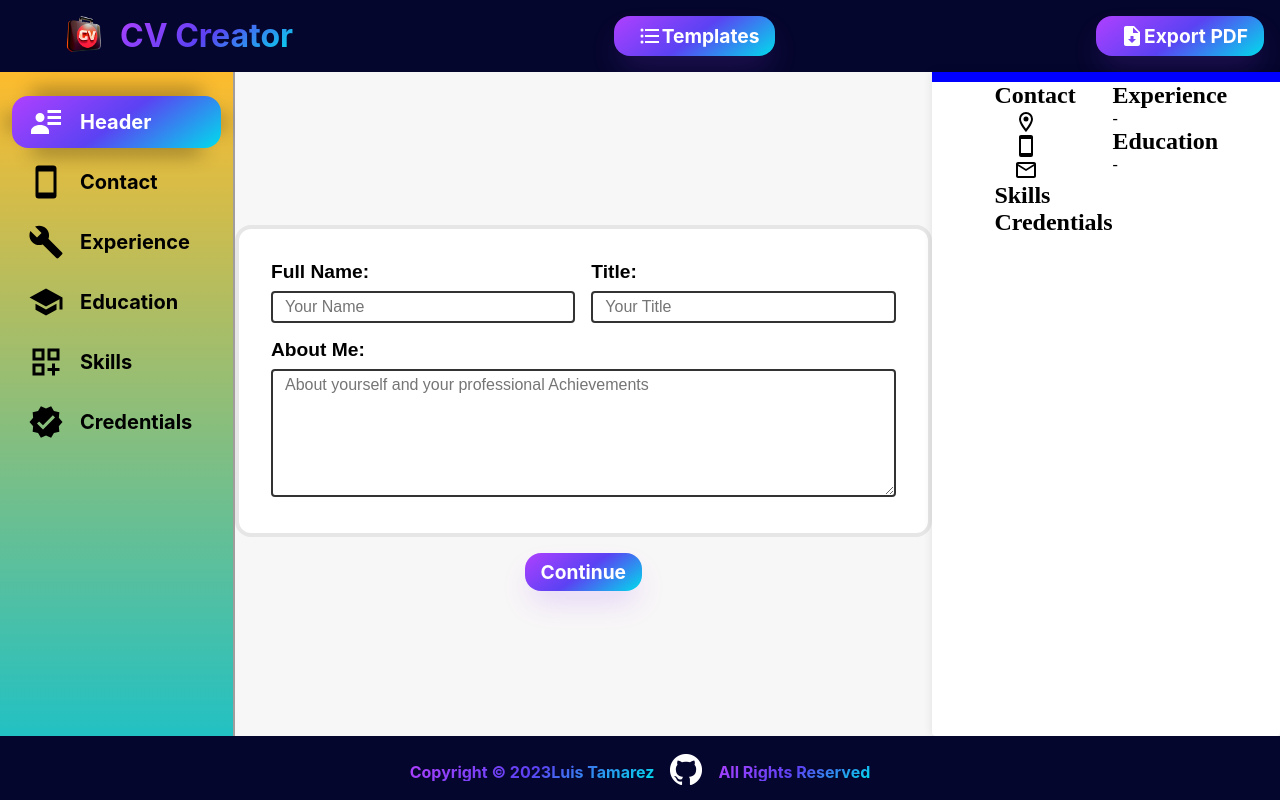
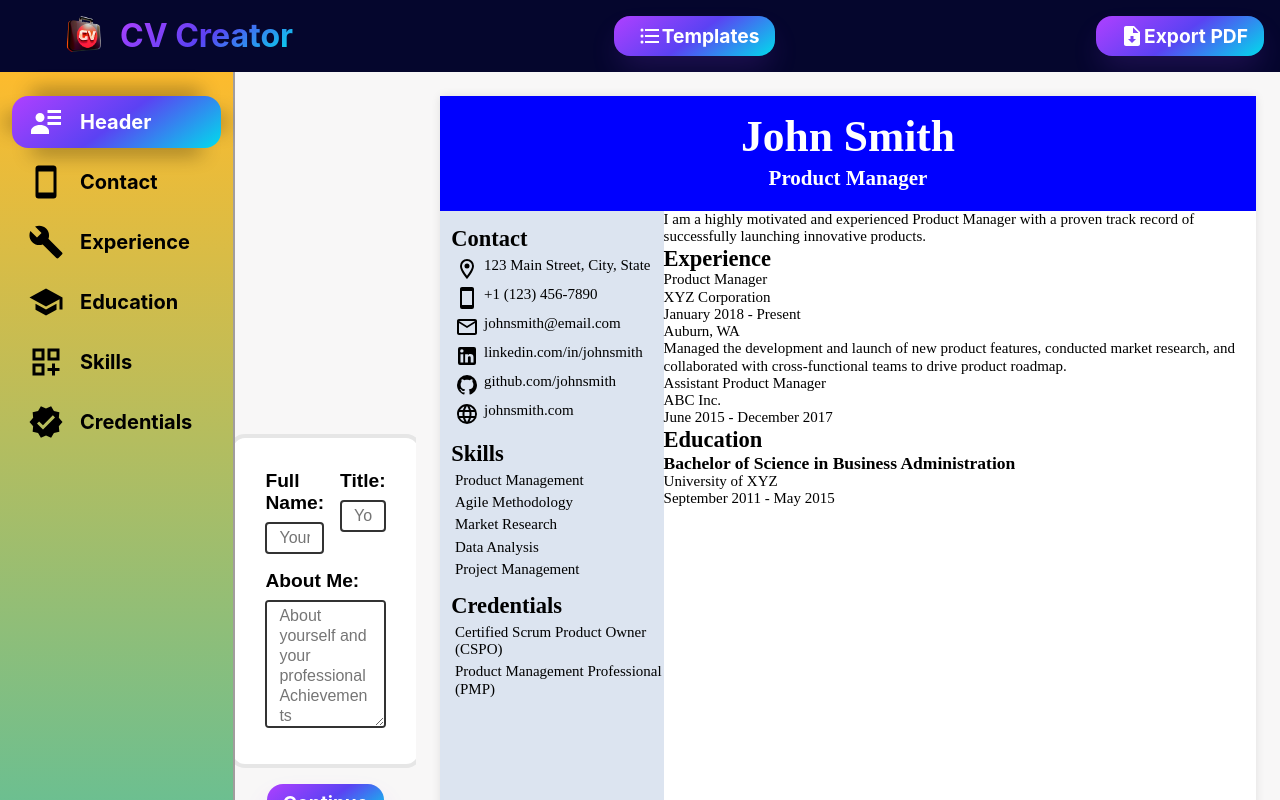
Before and after one commit to luizerkp/cv-application, a React (Create React App) app: page / in a window 1280 px wide. Shown: the top 800 px of the page. Built offline with nearby package versions, Linux system fonts and the light colour scheme.

Commit message:
Delete uneeded ContactInfo.module.css   Add Template1 styles

```diff
--- a/src/components/Contact.js
+++ b/src/components/Contact.js
@@ -1,14 +1,14 @@
 import { Component } from 'react';
 import Icon from '@mdi/react';
 import { mdiMapMarkerOutline, mdiCellphone, mdiEmailOutline, mdiLinkedin, mdiGithub, mdiWeb} from '@mdi/js';
-import styles from '../styles/ResumeContactInfo.module.css';
+import styles from "../styles/Template1.module.css";
 
 class Contact extends Component {
   render() {
     const { address, phone, email, linkedin, gitHub, website } = this.props.contact;
     // console.log(this.props.contact);
     return (
-      <div className= "contact">
+      <div className= {styles['contact']}>
         <h2>Contact</h2>
         <div className= {styles['resume-contact-item']}>
           <Icon path={mdiMapMarkerOutline} size={1} />
--- a/src/components/Credentials.js
+++ b/src/components/Credentials.js
@@ -1,12 +1,12 @@
 import { Component } from "react";
-
+import styles from "../styles/Template1.module.css";
 
 class Credentials extends Component {
   render() {
     const { credentials } = this.props;
     if (credentials.length === 0) return null;
     return (
-      <div>
+      <div className={styles['credentials']}>
         <h2>Credentials</h2>
         <ul>
           {credentials.map((credential, index) => (
--- a/src/components/MainContainer.js
+++ b/src/components/MainContainer.js
@@ -122,8 +122,8 @@ class MainContainer extends Component {
               masterObject={this.state.masterObject}
             />
             <ResumeContainer
-              masterObject={this.state.masterObject}
-              // masterObject={sampleResume}
+              // masterObject={this.state.masterObject}
+              masterObject={sampleResume}
               currentTemplate={currentTemplate}
             />
           </div>
--- a/src/components/Skills.js
+++ b/src/components/Skills.js
@@ -1,11 +1,12 @@
 import { Component } from "react";
+import styles from "../styles/Template1.module.css";
 
 class Skills extends Component {
   render() {
     const { skills } = this.props;
     if (skills.length === 0) return null;
     return (
-      <div>
+      <div className={styles['skills']}>
         <h2>Skills</h2>
         <ul>
           {skills.map((skill, index) => (
--- a/src/styles/ResumeContainer.module.css
+++ b/src/styles/ResumeContainer.module.css
@@ -7,4 +7,6 @@
   border-top-left-radius: 10px;
   border-bottom-left-radius: 10px;
   box-shadow: -25px 0 20px -20px rgba(0, 0, 0, 0.45);
+  position: relative;
+  width: 100%;
 }
--- a/src/styles/Template1.module.css
+++ b/src/styles/Template1.module.css
@@ -2,39 +2,82 @@
 * {
   padding: 0;
   margin: 0;
+  list-style: none;
 }
 
+
+
 .template1-main {
-  display: flex;
-  flex-direction: column;
+  display: grid;
+  grid-template-rows: auto 1fr;
   background-color: #fff;
   border-radius: 4px;
   box-shadow: 0 0 10px rgba(0, 0, 0, 0.1);
-  align-items: center;
   font-family: 'Times New Roman', Times, serif;
+  width: 8.5in;
+  height: 11in;
+  align-self: center;
+  margin: 1.5rem;
+  font-size: 15px;
+  color: rgb(0, 0, 0);
 }
 
 .resume-body {
-  display: flex;
-  padding-left: 10px;
+ display: grid;
+ grid-template-columns: 1fr 2.65fr;
 }
 
 .name {
-  font-size: 3rem;
+  font-size: 2.9em;
   margin-bottom: 5px;
 }
 
 .title {
-  font-size: 1.5rem;
+  font-size: 1.4em;
   margin-bottom: 5px;
 }
 
 .resume-header {
   display: flex;
   flex-direction: column;
+  justify-content: center;
   align-items: center;
   background-color: blue;
   width: 100%;
   color: white;
   font-weight: bold;
+  height: 115px
 }
+
+.resume-left {
+  display: grid;
+  background-color: rgb(220, 228, 240);
+  grid-template-rows: auto auto 1fr;
+}
+
+.contact, .skills, .credentials {
+  padding: 1em 0 0 0;
+}
+
+.resume-contact-item {
+  display: flex;
+  gap: 5px;
+  overflow-wrap: anywhere;
+  margin: 5px 0 0 0;
+}
+
+.contact div, .skills ul, .credentials ul {
+  padding: 0 0 0 1em;
+}
+
+.contact h2, .skills h2, .credentials h2 {
+  padding: 0 0 0 .5em;
+}
+
+.contact svg {
+  padding: 0;
+}
+
+.skills li, .credentials li {
+  padding: 5px 0 0 0;
+}
```
Also changed, not shown: src/styles/ContactInfo.module.css (deleted, +0 -20 lines).
